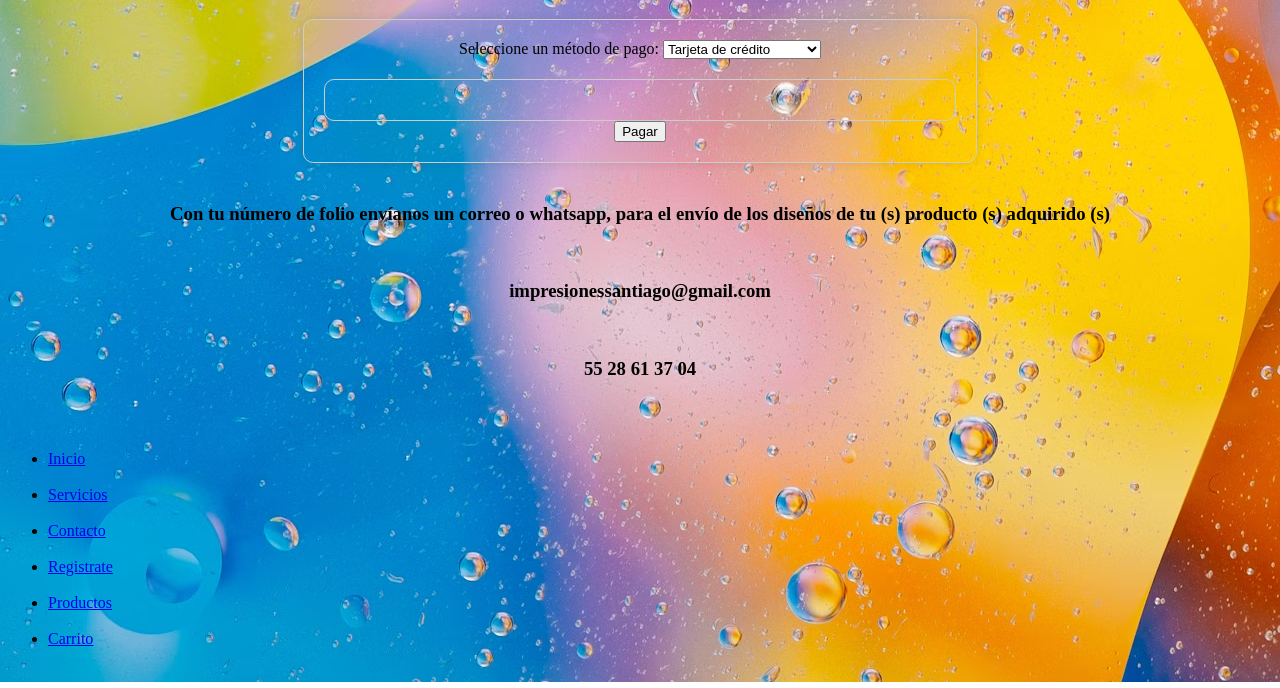
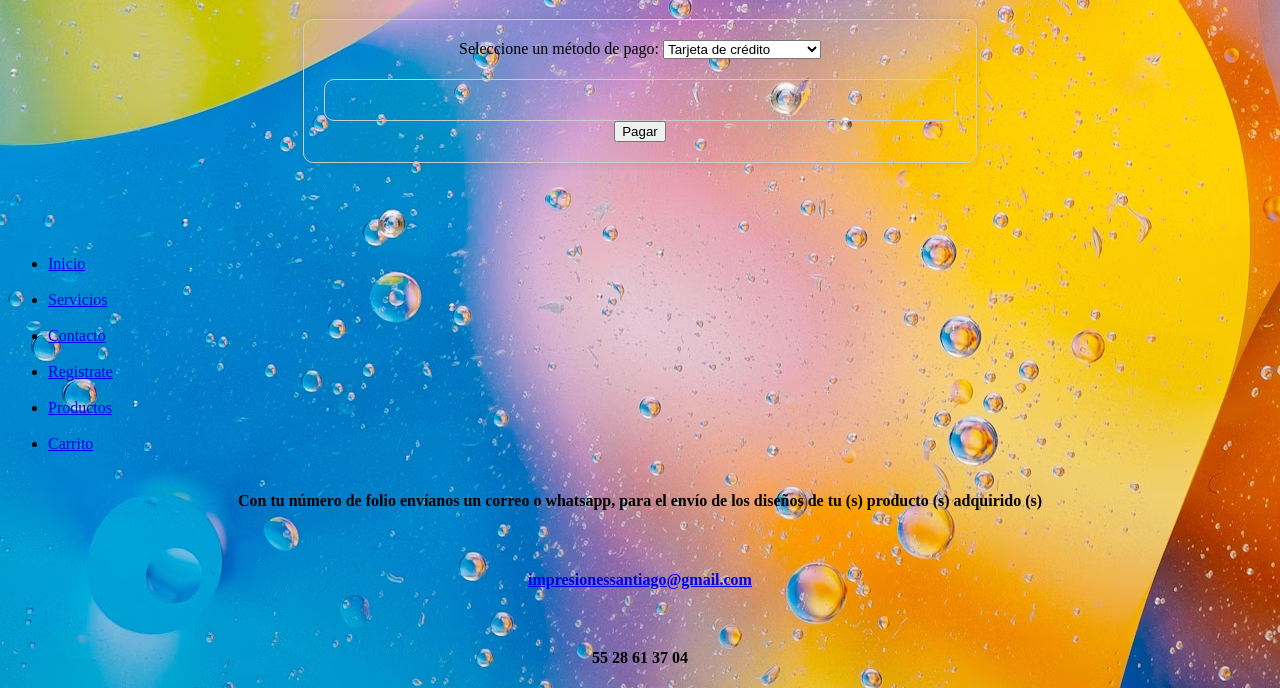
Before and after one commit to Mariana-Enciso/Mariana-Enciso.github.io, a plain HTML site: page pago.html in a window 1280 px wide. Shown: the part 621-1309 px from the top of the page. Drawn offline with Linux system fonts and the light colour scheme.

Commit message:
Update pago.html

```diff
--- a/pago.html
+++ b/pago.html
@@ -67,13 +67,7 @@
 </center><br<
 <script src="script.js"></script>
 
- <center>
-  <h3 style="color: black;"align="center"> Con tu número de folio envíanos un correo o whatsapp, para el envío de los diseños de tu (s) producto (s) adquirido (s)</h3>
-<br>
-   <h3 style="color:black;"align="center">impresionessantiago@gmail.com</h3>
-   <br>
-    <h3 style="color:black;"align="center">55 28 61 37 04</h3>
- </center>
+
 <br><br>
    <ul class="nav-menu">
           <li class="menu-active"><a href="ImpresionesSantiago.html">Inicio</a></li> <br>
@@ -83,7 +77,13 @@
           <li><a href="productos.html">Productos</a></li> <br>
           <li><a href="carrito.html">Carrito</a></li> <br>
         </ul>
-
+<center>
+  <h4 style="color: black;"align="center"> Con tu número de folio envíanos un correo o whatsapp, para el envío de los diseños de tu (s) producto (s) adquirido (s)</h4>
+<br>
+   <h4 style="color:black;"align="center"><a href="mailto:impresionessantiago@gmail.com">impresionessantiago@gmail.com</a></h4>
+   <br>
+    <h4 style="color:black;"align="center">55 28 61 37 04</h4>
+ </center>
    </body>
 
 
```
